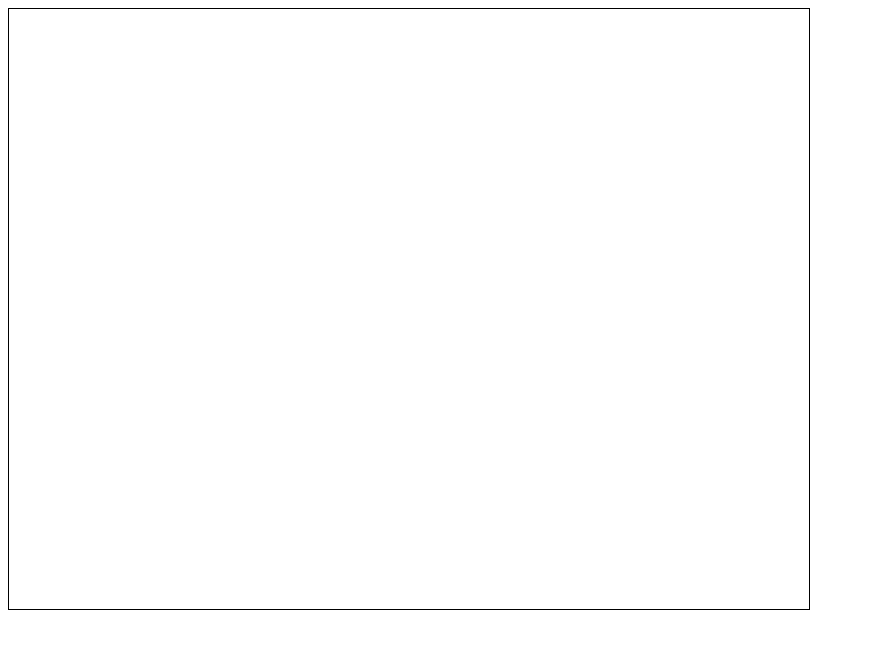
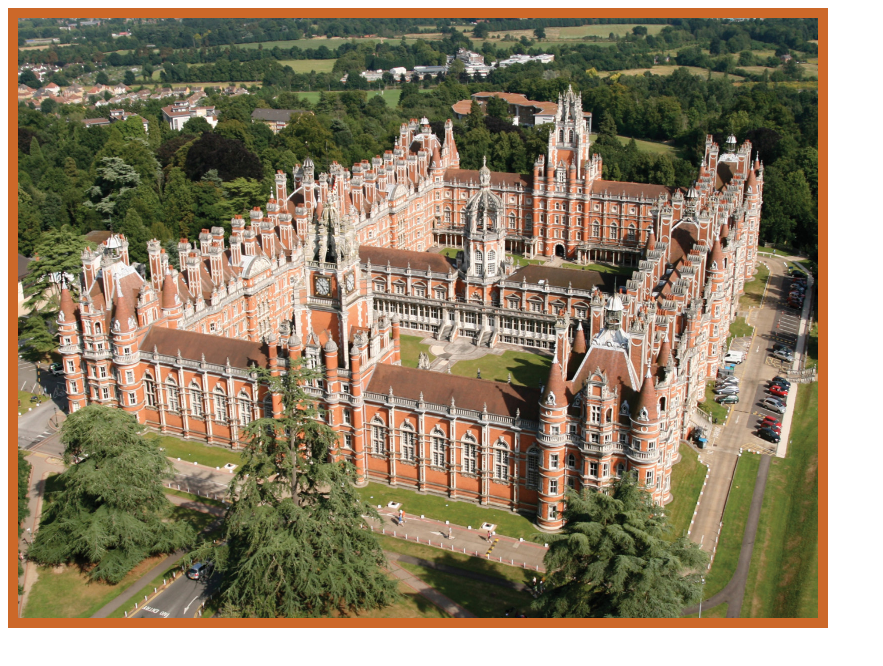
Before and after one commit to JohnCosta27/RoyalHackaway2024, a website: page index.html in a window 1280 px wide. Shown: the whole page, without its empty margins (0-883 px from the left). Drawn offline with Linux system fonts and the light colour scheme.

Commit message:
Load img into canvas

```diff
--- a/index.html
+++ b/index.html
@@ -6,7 +6,7 @@
     <title>Wii Balance Board Game - Hackaway2024</title>
     <style>
         canvas {
-            border: 1px solid #000;
+            border: 10px solid #CC6829;
         }
     </style>
 </head>
@@ -16,6 +16,15 @@
         const canvas = document.getElementById('gameCanvas');
         const ctx = canvas.getContext('2d');
 
+        // Create an Image object
+        const image = new Image();
+        // Set the source of the image
+        image.src = 'wiiBoard/assets/RhulBackground.jpg';
+        // Wait for the image to load
+        image.onload = function() {
+            // Draw the image on the canvas
+            ctx.drawImage(image, 0, 0, canvas.width, canvas.height);
+        };
     </script>
 </body>
 </html>
```
Also changed, not shown: wiiBoard/assets/RhulBackground.jpg (added).
